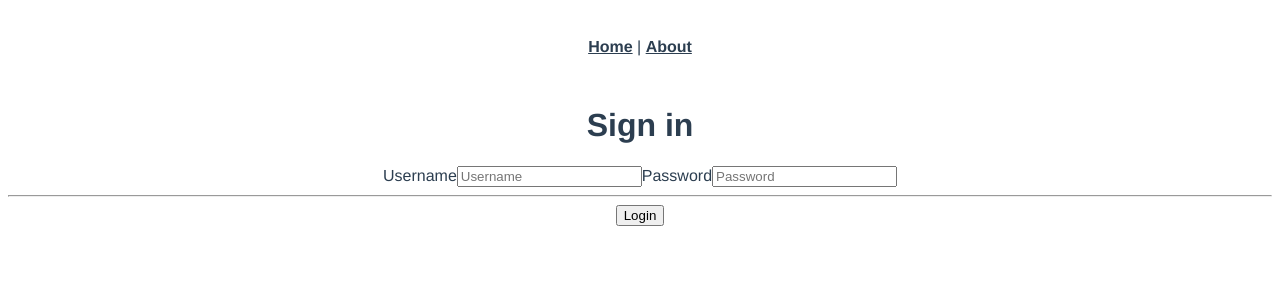
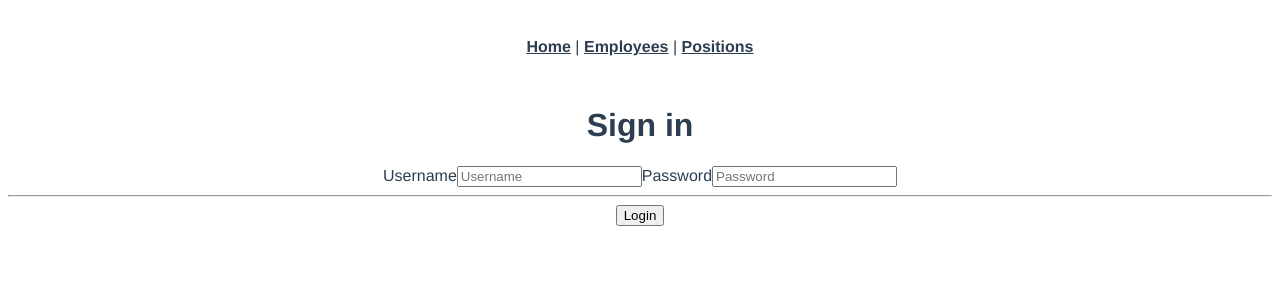
Before and after one commit to leticiasales/rails-vue, a Vue app in the folder frontend/: page /login in a window 1280 px wide. Shown: the top 300 px of the page. Built offline with nearby package versions, Linux system fonts and the light colour scheme.

Commit message:
employees list redirect to employee
Signed-off-by: leticia <letisaless@gmail.com>

```diff
--- a/frontend/src/App.vue
+++ b/frontend/src/App.vue
@@ -2,7 +2,8 @@
   <div id="app">
     <div id="nav">
       <router-link to="/">Home</router-link> |
-      <router-link to="/about">About</router-link><span v-if="isLoggedIn"> | <a @click="logout">Logout</a></span>
+      <router-link to="/employees">Employees</router-link> |
+      <router-link to="/positions">Positions</router-link><span v-if="isLoggedIn"> | <a @click="logout">Logout</a></span>
     </div>
     <router-view/>
   </div>
--- a/frontend/src/components/Employees.vue
+++ b/frontend/src/components/Employees.vue
@@ -3,7 +3,11 @@
     <div class="column">
       <!-- <employee-component v-for="employee in employees" :employee="employee"/> -->
       <ul>
-         <li v-for="employee in employees" v-bind:key="employee">{{ employee.name }}</li>
+        <li v-for="employee in employees" v-bind:key="employee">
+          <router-link :to="{name: 'employee', params: {id: employee.id }}">
+            {{ employee.name }}
+          </router-link>
+        </li>
       </ul>
     </div>
   </div>
```
